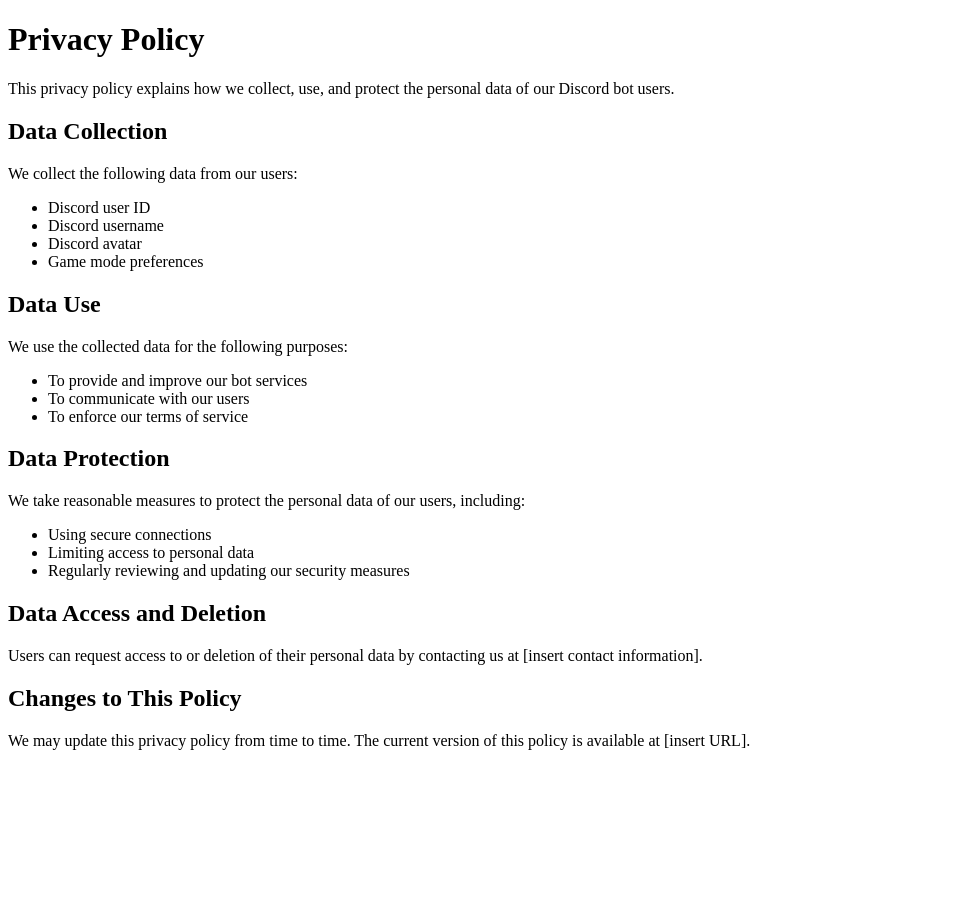
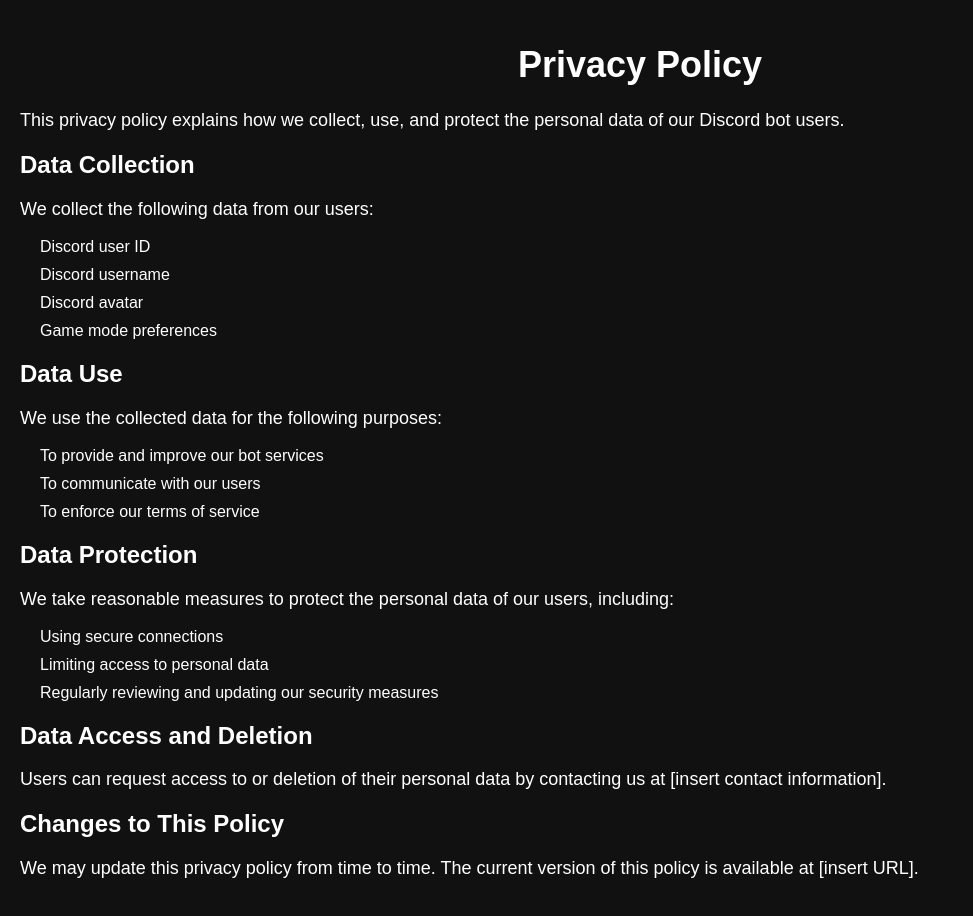
Before and after one commit to skulljojo123/guardianangelprivacy, a plain HTML site: page index.html in a window 1280 px wide. Shown: the whole page, without its empty margins (0-973 px from the left). Before the commit the page ends 800 px from the top, so only its background shows below. Drawn offline with Linux system fonts and the light colour scheme.

Commit message:
Update index.html

```diff
--- a/index.html
+++ b/index.html
@@ -3,6 +3,32 @@
   <head>
     <meta charset="UTF-8">
     <title>Privacy Policy</title>
+    <style>
+      body {
+        background-color: #111;
+        color: #fff;
+        font-family: Arial, sans-serif;
+        margin: 0;
+        padding: 20px;
+      }
+      h1 {
+        font-size: 36px;
+        text-align: center;
+      }
+      h2 {
+        font-size: 24px;
+      }
+      p {
+        font-size: 18px;
+      }
+      ul {
+        list-style-type: none;
+        padding-left: 20px;
+      }
+      li {
+        margin-bottom: 10px;
+      }
+    </style>
   </head>
   <body>
     <h1>Privacy Policy</h1>
```
